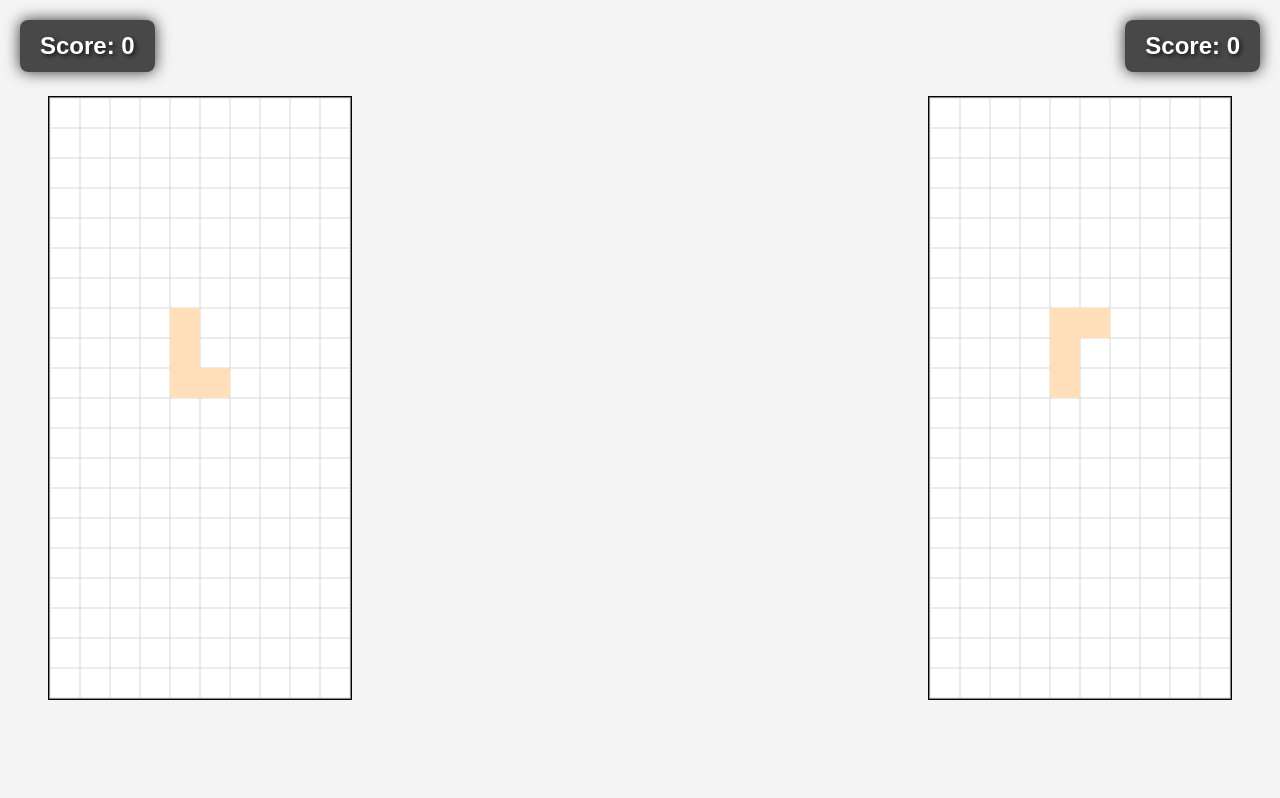
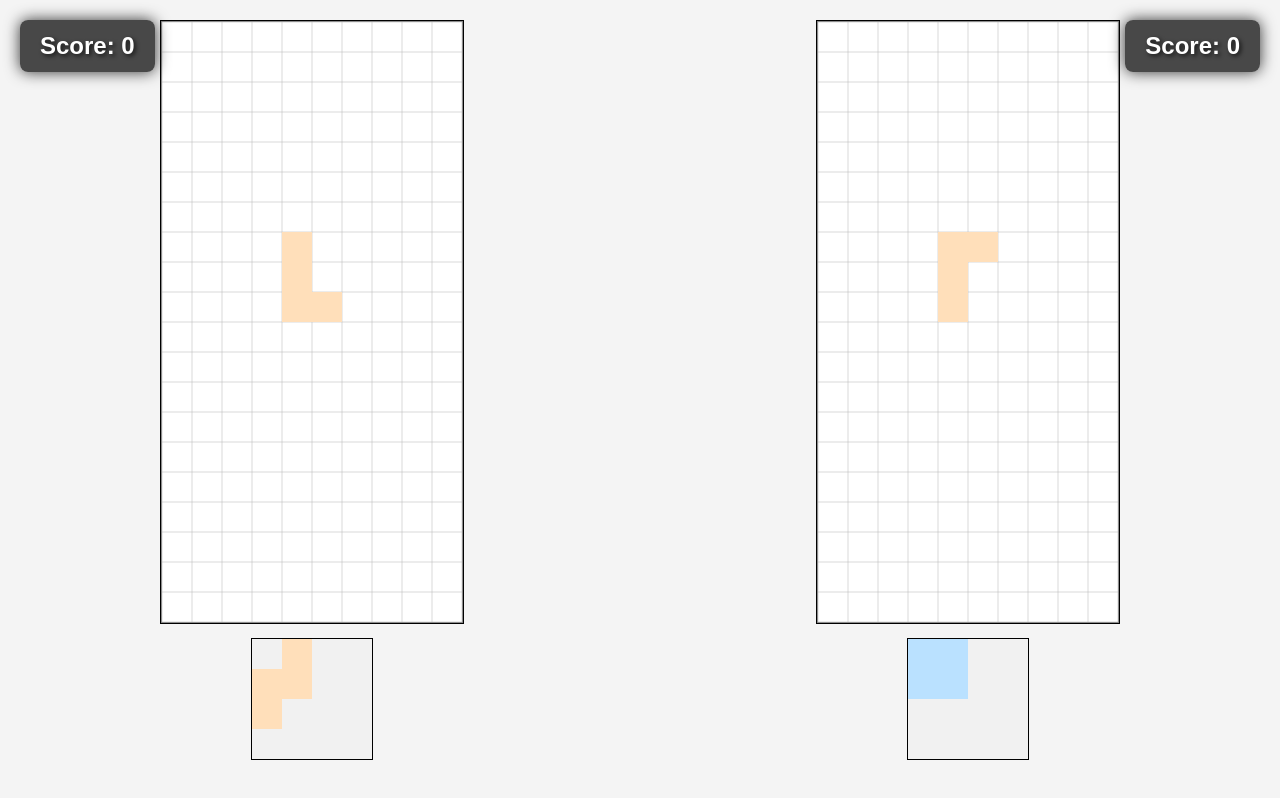
Before and after one commit to JakubGIT/WPS-js, a website with bundled scripts: page projects/tetris/index.html in a window 1280 px wide. Built offline with nearby package versions, Linux system fonts and the light colour scheme.

Commit message:
Render next piece

```diff
--- a/projects/tetris/index.html
+++ b/projects/tetris/index.html
@@ -12,12 +12,16 @@
         <canvas id="myCanvas"></canvas>
         <div id="myScore">Score: 0</div>
         <!-- Score display for myBoard -->
+        <canvas id="myNextPiece" width="120" height="120"></canvas>
+        <!-- Next piece for myBoard -->
       </div>
       <div style="width: 30rem"></div>
       <div>
         <canvas id="yourCanvas"></canvas>
         <div id="yourScore">Score: 0</div>
         <!-- Score display for yourBoard -->
+        <canvas id="yourNextPiece" width="120" height="120"></canvas>
+        <!-- Next piece for yourBoard -->
       </div>
     </div>
     <script type="module" src="dist/app.js"></script>
--- a/projects/tetris/src/app.ts
+++ b/projects/tetris/src/app.ts
@@ -174,19 +174,22 @@ class Board {
     Array.from({ length: SHAPES.length }, (_, i) => i)
   );
   score = 0;
+  nextPiece: Piece;
 
   constructor(
     width: number,
     height: number,
     blockSize: number,
     private readonly context: CanvasRenderingContext2D,
-    private readonly id: boolean
+    private readonly id: boolean,
+    private readonly nextPieceCanvas: HTMLCanvasElement // Constructor now accepts the next piece canvas
   ) {
     this.width = width;
     this.height = height;
     this.blockSize = blockSize;
     this.grid = Array.from({ length: height }, () => Array(width).fill(''));
     this.currentPiece = new Piece(4, 0, this.getNewShape());
+    this.nextPiece = new Piece(4, 0, this.getNewShape());
   }
 
   private getNewShape = (): (typeof SHAPES)[number] => {
@@ -216,6 +219,38 @@ class Board {
 
     // Draw the current piece
     this.currentPiece.draw(this.context, this.blockSize);
+
+    const nextContext = this.nextPieceCanvas.getContext('2d');
+    if (nextContext) {
+      this.drawNextPiece(nextContext);
+    }
+  }
+
+  // Draw the next piece in the next piece canvas
+  drawNextPiece(context: CanvasRenderingContext2D) {
+    const shape = this.nextPiece.getCurrentShape();
+    const blockSize = 30; // Set a fixed block size for the next piece canvas
+
+    context.clearRect(
+      0,
+      0,
+      this.nextPieceCanvas!.width,
+      this.nextPieceCanvas!.height
+    );
+
+    for (let row = 0; row < shape.length; row++) {
+      for (let col = 0; col < shape[row].length; col++) {
+        if (shape[row][col] === 1) {
+          context.fillStyle = this.nextPiece.color;
+          context.fillRect(
+            col * blockSize,
+            row * blockSize,
+            blockSize,
+            blockSize
+          );
+        }
+      }
+    }
   }
 
   // Draw the grid (including borders)
@@ -334,7 +369,8 @@ class Board {
     while (myPenalties.pop() !== undefined) {
       this.addPenaltyLine();
     }
-    this.currentPiece = new Piece(4, 0, this.getNewShape());
+    this.currentPiece = this.nextPiece;
+    this.nextPiece = new Piece(4, 0, this.getNewShape());
   }
 
   // Soft drop the current piece (move down)
@@ -566,8 +602,14 @@ class Piece {
 // Get the canvas element and its context
 const myCanvas = document.getElementById('myCanvas') as HTMLCanvasElement;
 const myContext = myCanvas.getContext('2d');
+const myNextPieceCanvas = document.getElementById(
+  'myNextPiece'
+) as HTMLCanvasElement;
 const yourCanvas = document.getElementById('yourCanvas') as HTMLCanvasElement;
 const yourContext = yourCanvas.getContext('2d');
+const yourNextPieceCanvas = document.getElementById(
+  'yourNextPiece'
+) as HTMLCanvasElement;
 
 if (!myContext || !yourContext) {
   throw new Error('fuck');
@@ -590,14 +632,16 @@ const myBoard = new Board(
   BOARD_HEIGHT,
   BLOCK_SIZE,
   myContext,
-  true
+  true,
+  myNextPieceCanvas
 );
 const yourBoard = new Board(
   BOARD_WIDTH,
   BOARD_HEIGHT,
   BLOCK_SIZE,
   yourContext,
-  false
+  false,
+  yourNextPieceCanvas
 );
 
 // Handle key presses to move the piece
--- a/projects/tetris/style.css
+++ b/projects/tetris/style.css
@@ -20,14 +20,26 @@ canvas {
   background-color: #ffffff;
 }
 
-/* Container to position the score */
+#myNextPiece,
+#yourNextPiece {
+  border: 1px solid #000;
+  background-color: #f1f1f1;
+  margin-top: 10px;
+  margin-bottom: 20px;
+  display: block;
+  margin-left: auto;
+  margin-right: auto;
+}
+
 #container {
   display: flex;
   justify-content: center;
   align-items: center;
-  gap: 3rem;
+  gap: 1rem;
   flex-direction: row;
-  min-width: 1000px;
+  width: 100%;
+  max-width: 1000px;
+  padding: 20px;
 }
 
 /* Style for the score container */
```
